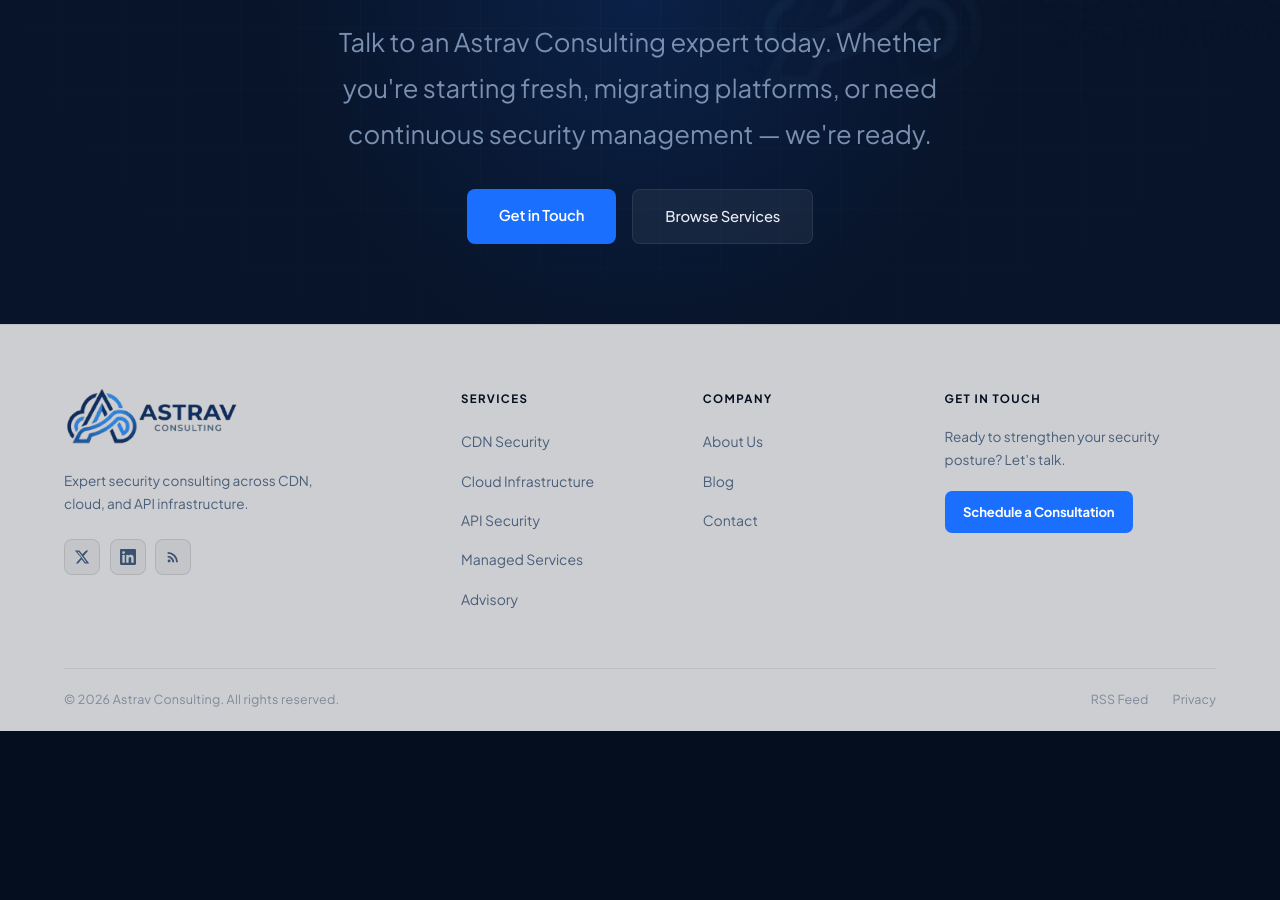
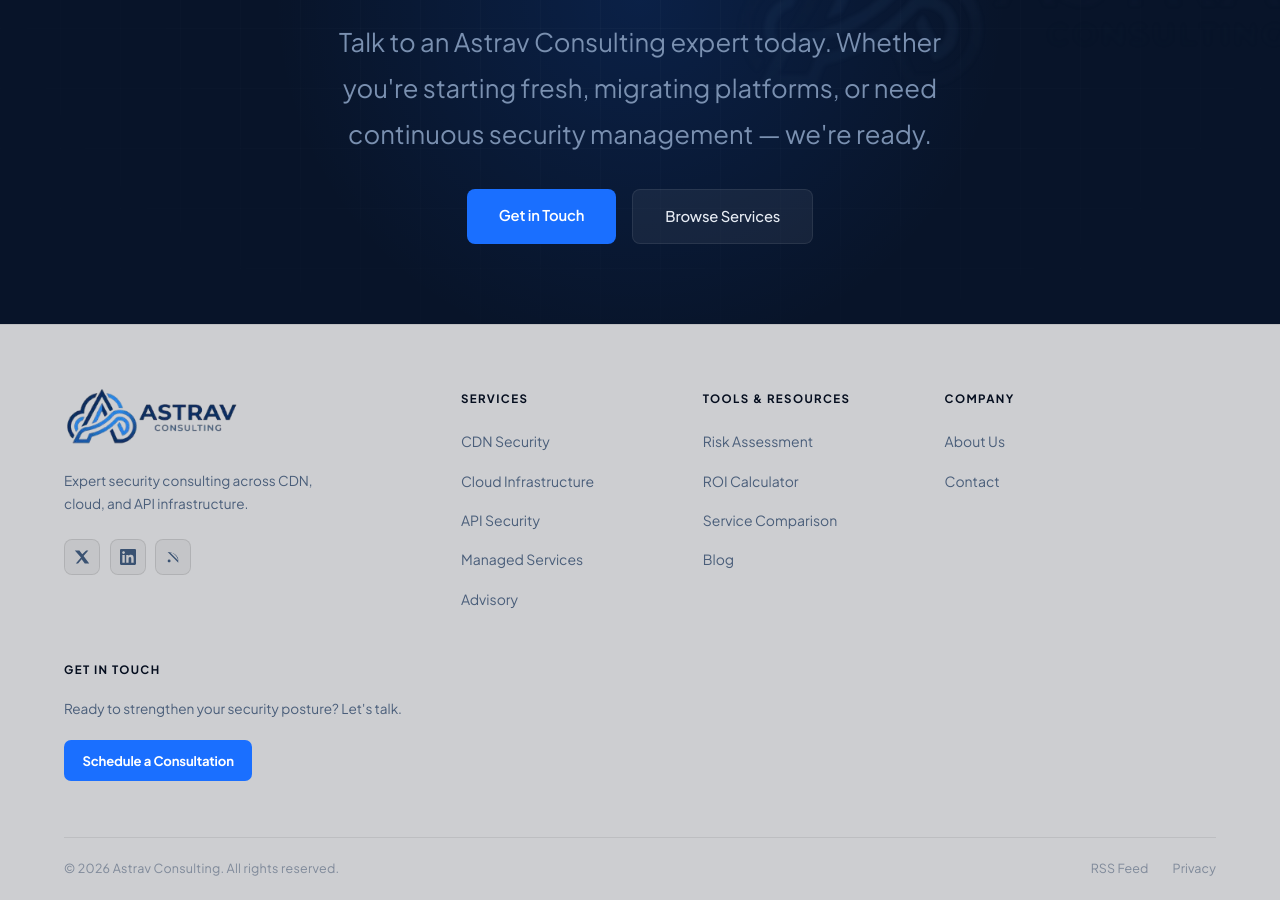
Before and after one commit to astravconsulting/astravconsulting.github.io, a Jekyll site: the page built from index.html, in a window 1280 px wide and 900 px high, scrolled down 6218 px. Built offline with Jekyll 4.4.1, drawn with Linux system fonts in a browser that asks for light colours; before the commit the page ends 6949 px from its top, so only the background shows below that.

Commit message:
Update navigation and footer with new tools links

```diff
--- a/_layouts/default.html
+++ b/_layouts/default.html
@@ -51,6 +51,7 @@
 		<li><a href="https://www.astravconsulting.com/services/">Services</a></li>
 		<li><a href="https://www.astravconsulting.com/managed-services/">Managed Services</a></li>
 		<li><a href="https://www.astravconsulting.com/advisory/">Advisory</a></li>
+		<li><a href="https://www.astravconsulting.com/tools/risk-assessment.html">Risk Assessment</a></li>
 		<li><a href="https://www.astravconsulting.com/about-us/">About</a></li>
 		<li><a href="https://www.astravconsulting.com/blog/">Blog</a></li>
 		<li><a href="https://www.astravconsulting.com/contact/" class="nav-cta">Get in Touch</a></li>
@@ -69,13 +70,13 @@
 				<p class="footer-tagline">Expert security consulting across CDN, cloud, and API infrastructure.</p>
 				<div class="footer-socials">
 					<a href="https://x.com/OfficialAstrav" target="_blank" rel="noopener" aria-label="Follow us on X" class="footer-social-btn">
-					<svg width="16" height="16" viewBox="0 0 24 24" fill="currentColor"><path d="M18.244 2.25h3.308l-7.227 8.26 8.502 11.24H16.17l-4.714-6.231-5.401 6.231H2.748l7.73-8.835L1.254 2.25H8.08l4.26 5.632 5.905-5.632Zm-1.161 17.52h1.833L7.084 4.126H5.117z"/></svg>
+					<svg width="16" height="16" viewBox="0 0 24 24" fill="currentColor"><path d="M18.244 2.25h3.308l-7.227 8.26 8.502 11.24H16.17l-4.714-6.231-5.401 6.231H2.748l7.73-8.835L1.254 2.25H8.08l4.26 5.694z"/></svg>
 					</a>
 					<a href="https://www.linkedin.com/company/astrav-consulting/" target="_blank" rel="noopener" aria-label="Follow us on LinkedIn" class="footer-social-btn">
-					<svg width="16" height="16" viewBox="0 0 24 24" fill="currentColor"><path d="M20.447 20.452h-3.554v-5.569c0-1.328-.027-3.037-1.852-3.037-1.853 0-2.136 1.445-2.136 2.939v5.667H9.351V9h3.414v1.561h.046c.477-.9 1.637-1.85 3.37-1.85 3.601 0 4.267 2.37 4.267 5.455v6.286zM5.337 7.433a2.062 2.062 0 0 1-2.063-2.065 2.064 2.064 0 1 1 2.063 2.065zm1.782 13.019H3.555V9h3.564v11.452zM22.225 0H1.771C.792 0 0 .774 0 1.729v20.542C0 23.227.792 24 1.771 24h20.451C23.2 24 24 23.227 24 22.271V1.729C24 .774 23.2 0 22.222 0h.003z"/></svg>
+					<svg width="16" height="16" viewBox="0 0 24 24" fill="currentColor"><path d="M20.447 20.452h-3.554v-5.569c0-1.328-.027-3.037-1.852-3.037-1.853 0-2.136 1.445-2.136 2.939v5.667H9.351V9h3.414v1.561h.046c.477-.9 1.637-1.85 3.37-1.85 3.601 0 4.267 2.37 4.267 5.455v6.286zM5.337 7.433c-1.144 0-2.063-.926-2.063-2.065 0-1.138.92-2.063 2.063-2.063 1.14 0 2.064.925 2.064 2.063 0 1.139-.925 2.065-2.064 2.065zm1.782 13.019H3.555V9h3.564v11.452zM22.225 0H1.771C.792 0 0 .774 0 1.729v20.542C0 23.227.792 24 1.771 24h20.451C23.2 24 24 23.227 24 22.271V1.729C24 .774 23.2 0 22.225 0z"/></svg>
 					</a>
 					<a href="/feed.xml" target="_blank" rel="noopener" aria-label="RSS Feed" class="footer-social-btn">
-					<svg width="16" height="16" viewBox="0 0 24 24" fill="currentColor"><path d="M6.18 15.64a2.18 2.18 0 0 1 2.18 2.18C8.36 19.01 7.38 20 6.18 20C4.98 20 4 19.01 4 17.82a2.18 2.18 0 0 1 2.18-2.18M4 4.44A15.56 15.56 0 0 1 19.56 20h-2.83A12.73 12.73 0 0 0 4 7.27V4.44m0 5.66a9.9 9.9 0 0 1 9.9 9.9h-2.83A7.07 7.07 0 0 0 4 12.93V10.1z"/></svg>
+					<svg width="16" height="16" viewBox="0 0 24 24" fill="currentColor"><path d="M6.18 15.64a2.18 2.18 0 0 1 2.18 2.18C8.36 19.01 7.38 20 6.18 20C4.98 20 4 19.01 4 17.82a2.18 2.18 0 0 1 2.18-2.18M4 4.44a15.97 15.97 0 0 1 16 16m0-3a12 12 0 0 0-12-12"/></svg>
 					</a>
 				</div>
 				</div>
@@ -92,12 +93,22 @@
 				</ul>
 				</div>
 
+				<!-- Tools column -->
+				<div class="footer-col">
+				<h4 class="footer-col-heading">Tools & Resources</h4>
+				<ul class="footer-nav-links">
+					<li><a href="{{ site.url }}/tools/risk-assessment.html">Risk Assessment</a></li>
+					<li><a href="{{ site.url }}/tools/roi-calculator.html">ROI Calculator</a></li>
+					<li><a href="{{ site.url }}/compare-services.html">Service Comparison</a></li>
+					<li><a href="{{ site.url }}/blog/">Blog</a></li>
+				</ul>
+				</div>
+
 				<!-- Company column -->
 				<div class="footer-col">
 				<h4 class="footer-col-heading">Company</h4>
 				<ul class="footer-nav-links">
 					<li><a href="{{ site.url }}/about-us/">About Us</a></li>
-					<li><a href="{{ site.url }}/blog/">Blog</a></li>
 					<li><a href="{{ site.url }}/contact/">Contact</a></li>
 				</ul>
 				</div>
```
